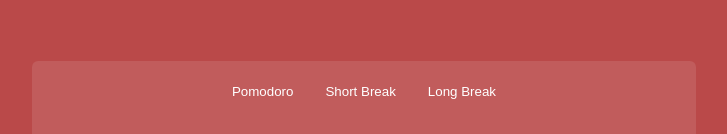
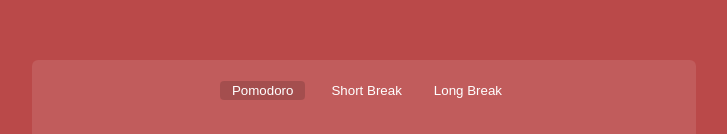
Before and after one commit to serena-marie/pomoclone, a React (Create React App) app: page / in a window 1280 px wide. Shown: the part 151-285 px from the top of the page, without its empty margins (276-1003 px from the left). Built offline with nearby package versions, Linux system fonts and the light colour scheme.

Commit message:
style: Renamed active class and added new class

```diff
--- a/src/styles/pomo.scss
+++ b/src/styles/pomo.scss
@@ -46,10 +46,15 @@
     color: white;
     margin: 10px;
 
-    &.active {
+    &.activeMode {
         background-color: rgba(0, 0, 0, 0.15);
         border-radius: 4px;
         padding: 2px 12px;
+    }
+
+    &.disabled {
+        opacity: 0.5;
+        cursor: not-allowed;
     }
 }
 .pomoCount {
```
